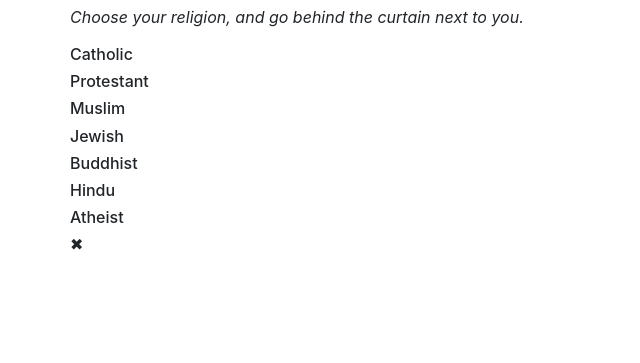
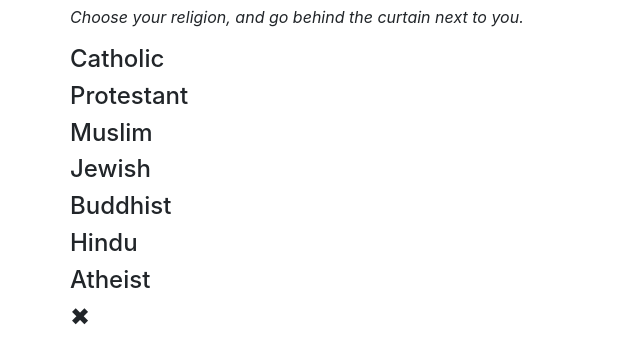
Before and after one commit to szemate/szemate.github.io, a plain HTML site: page shaming-machine/index.html in a window 1280 px wide. Shown: the part 51-414 px from the top of the page, without its empty margins (0-640 px from the left). Drawn offline with nearby package versions, Linux system fonts and the light colour scheme.

Commit message:
Make the text larger

```diff
--- a/shaming-machine/index.html
+++ b/shaming-machine/index.html
@@ -23,28 +23,28 @@
         <p><em>Choose your religion, and go behind the curtain next to you.</em></p>
       </div>
       <div class="row">
-        <h6><a href="#" class="religion" id="catholic">Catholic</a></h6>
+        <h4><a href="#" class="religion" id="catholic">Catholic</a></h4>
       </div>
       <div class="row">
-        <h6><a href="#" class="religion" id="protestant">Protestant</a></h6>
+        <h4><a href="#" class="religion" id="protestant">Protestant</a></h4>
       </div>
       <div class="row">
-        <h6><a href="#" class="religion" id="muslim">Muslim</a></h6>
+        <h4><a href="#" class="religion" id="muslim">Muslim</a></h4>
       </div>
       <div class="row">
-        <h6><a href="#" class="religion" id="jewish">Jewish</a></h6>
+        <h4><a href="#" class="religion" id="jewish">Jewish</a></h4>
       </div>
       <div class="row">
-        <h6><a href="#" class="religion" id="buddhist">Buddhist</a></h6>
+        <h4><a href="#" class="religion" id="buddhist">Buddhist</a></h4>
       </div>
       <div class="row">
-        <h6><a href="#" class="religion" id="hindu">Hindu</a></h6>
+        <h4><a href="#" class="religion" id="hindu">Hindu</a></h4>
       </div>
       <div class="row">
-        <h6><a href="#" class="religion" id="atheist">Atheist</a></h6>
+        <h4><a href="#" class="religion" id="atheist">Atheist</a></h4>
       </div>
       <div class="row">
-        <h6><a href="#" id="stop">✖︎</a></h6>
+        <h4><a href="#" id="stop">✖︎</a></h4>
       </div>
     </div>
     <script
```
